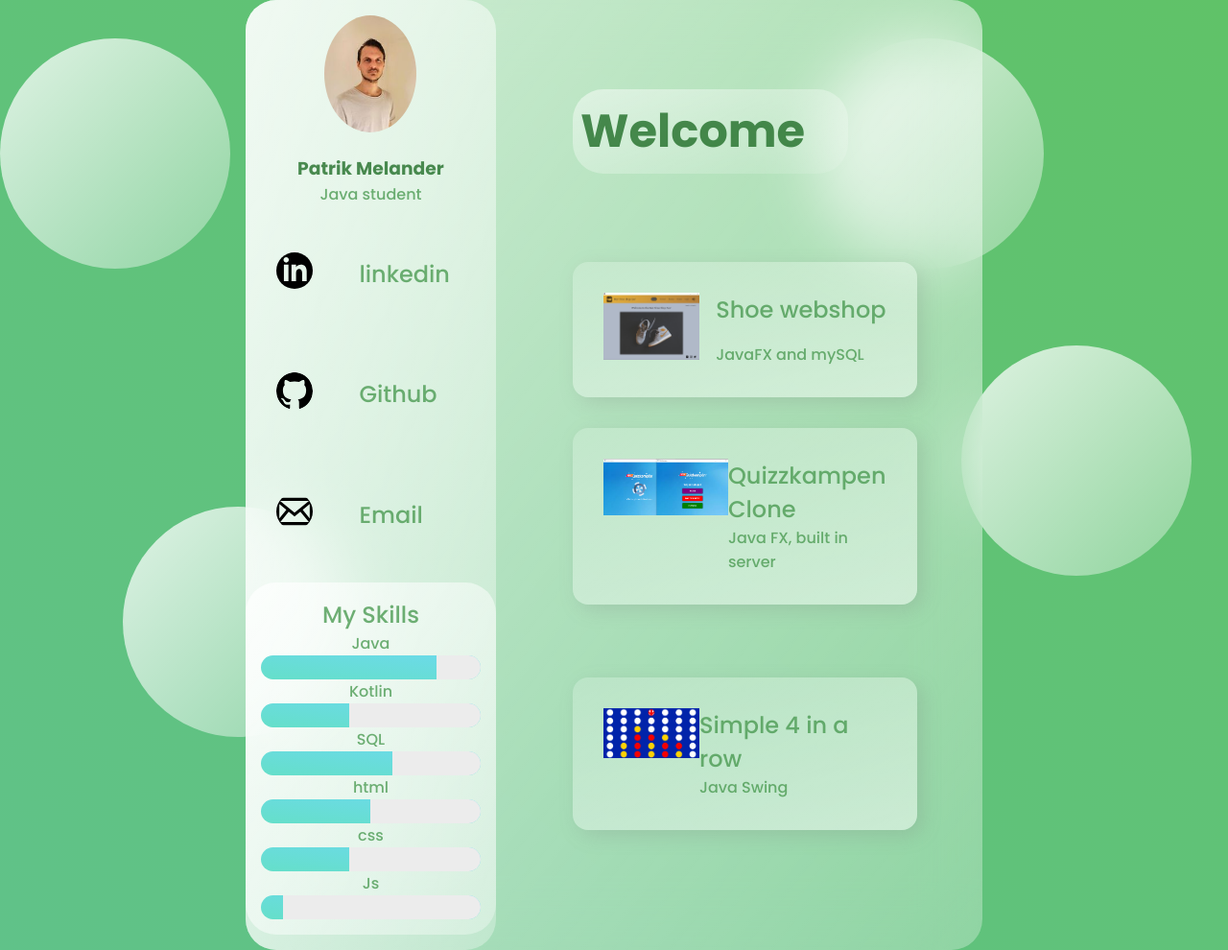
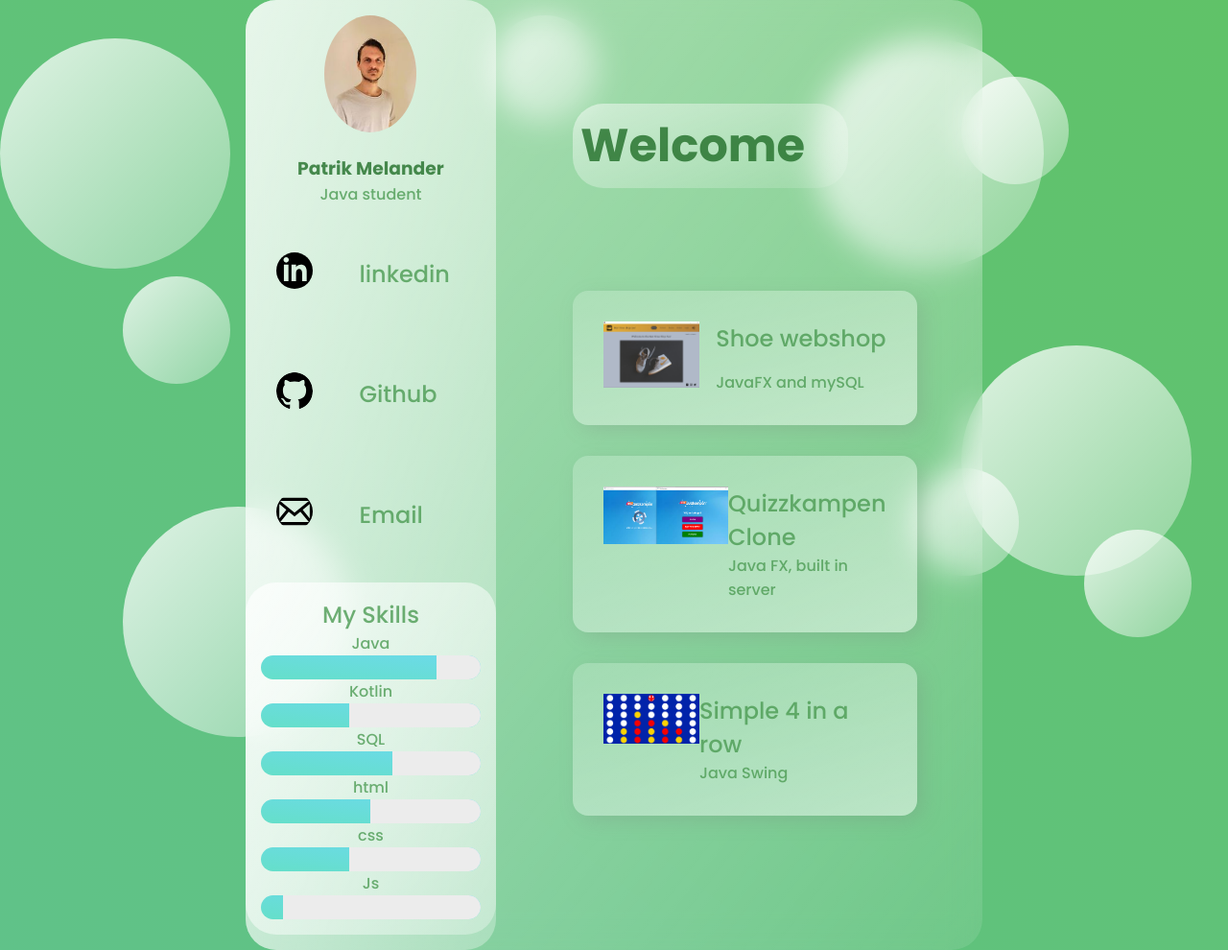
Before and after one commit to PatrikJMelander/GlassPortfolio, a plain HTML site: page index.html in a window 1280 px wide. Shown: the whole page at 96% size. Drawn offline with Linux system fonts and the light colour scheme.

Commit message:
adding some more circles and small fixes with plac

```diff
--- a/css/main.css
+++ b/css/main.css
@@ -33,12 +33,12 @@ main{
     width: 60%;
     background: linear-gradient(
         to right bottom,
-        rgba(255, 255, 255, 0.7),
-        rgba(255, 255, 255, 0.3)
+        rgba(255, 255, 255, 0.5),
+        rgba(255, 255, 255, 0.1)
         );
     border-radius: 2rem;
     z-index: 2;
-    backdrop-filter: blur(2rem);
+    backdrop-filter: blur(1rem);
     display: flex;
 }
 .circle1, .circle2, .circle3, .circle4{
@@ -68,6 +68,38 @@ main{
   .circle4 {
     bottom: 25%;
     right: 3%;
+}
+.small-circle1, .small-circle2, .small-circle3, .small-circle4, .small-circle5{
+  background: white;
+  background: linear-gradient(
+      to right bottom,
+      rgba(255, 255, 255, 0.8),
+      rgba(255, 255, 255, 0.3)
+    );
+    height: 7rem;
+    width: 7rem;
+    position: absolute;
+    border-radius: 50%;
+}
+.small-circle1 {
+  top: 10%;
+  right: 13%;
+}
+.small-circle2 {
+  bottom: 50%;
+  left: 10%;
+}
+.small-circle3 {
+  top: 2%;
+  left: 40%;
+}
+.small-circle4 {
+  bottom: 25%;
+  right: 17%;
+}
+.small-circle5 {
+  bottom: 17%;
+  right: 3%;
 }
 .main-window{
       flex: 1;
--- a/index.html
+++ b/index.html
@@ -91,12 +91,13 @@
                       ><img width="130rem"
                       src="../css/images/quizzkampen.png"
                       alt="picture of quizzkampen clone project"/>
-                  </a>                      <div class="card-info">
+                      </a>
+                    <div class="card-info">
                         <h2>Quizzkampen Clone</h2>
                         <p>Java FX, built in server</p>
                       </div>
                       </div>
-                    </div>
+
                     <div class="card">
                       <a
                       href="https://github.com/PatrikJMelander/4inARow"
@@ -117,6 +118,12 @@
         <div class="circle2"></div>
         <div class="circle3"></div>
         <div class="circle4"></div>
+        <div class="small-circle1"></div>
+        <div class="small-circle2"></div>
+        <div class="small-circle3"></div>
+        <div class="small-circle4"></div>
+        <div class="small-circle5"></div>
+
     </main>
 
 </body>
```
